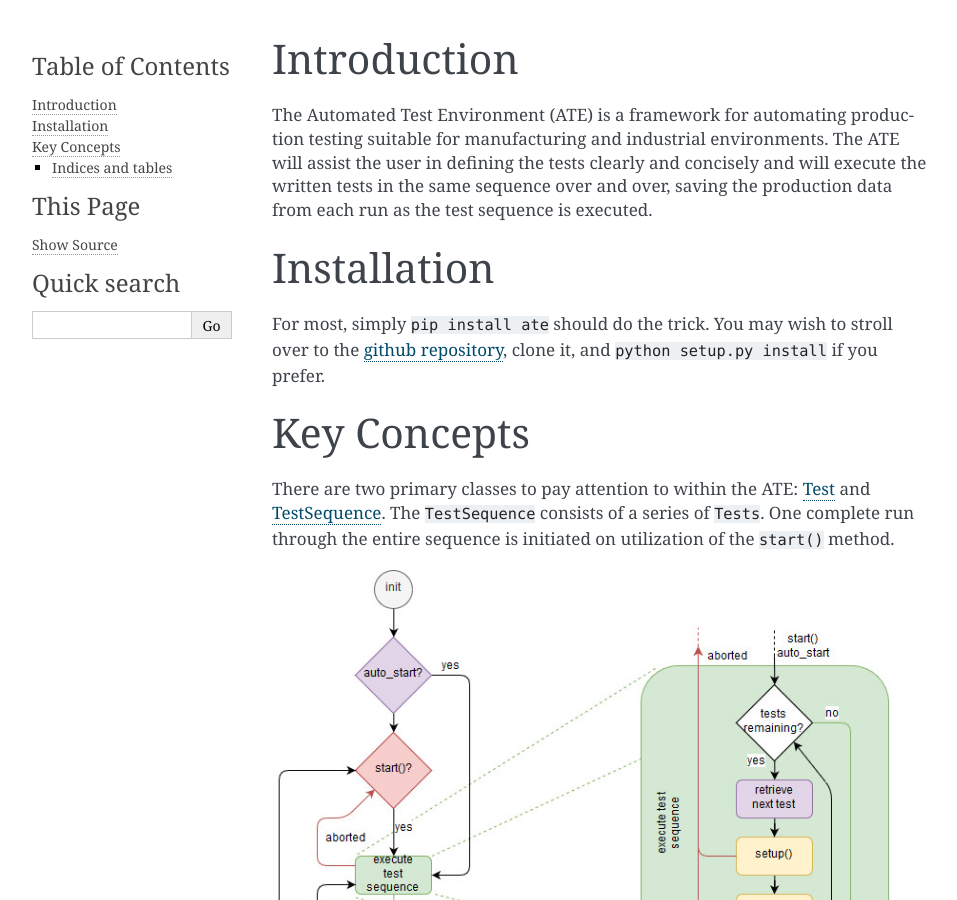
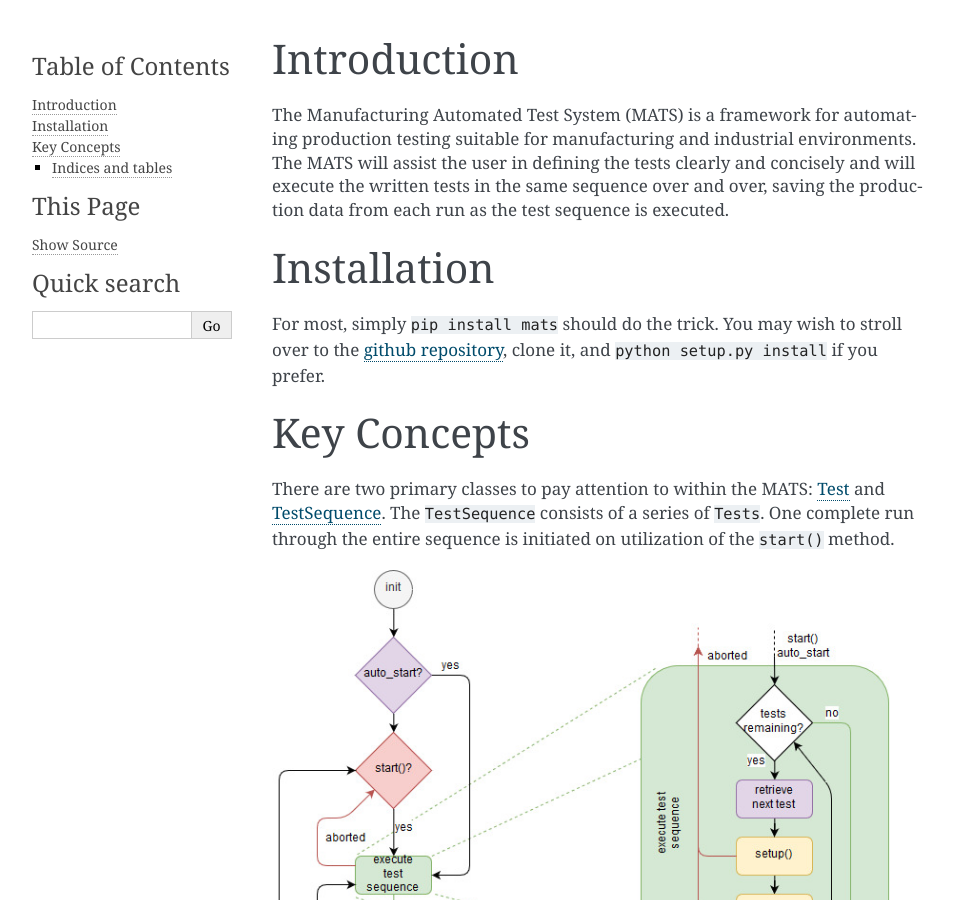
Before and after one commit to slightlynybbled/mats, a Sphinx documentation site: the page built from docs/source/index.rst, in a window 1280 px wide and 900 px high. Shown: the whole window, without its empty margins (148-1105 px from the left). Built offline with Sphinx 7.4.7, drawn with Linux system fonts in a browser that asks for light colours.

Commit message:
Refactoring "ATE" into "MATS"

```diff
--- a/docs/source/conf.py
+++ b/docs/source/conf.py
@@ -19,7 +19,7 @@ sys.path.insert(0, os.path.abspath('../../'))
 
 # -- Project information -----------------------------------------------------
 
-project = 'Automated Test Environment'
+project = 'Manufacturing Automated Test System'
 copyright = '2019, Jason R. Jones'
 author = 'Jason R. Jones'
 
@@ -107,7 +107,7 @@ html_static_path = ['_static']
 # -- Options for HTMLHelp output ---------------------------------------------
 
 # Output file base name for HTML help builder.
-htmlhelp_basename = 'atedoc'
+htmlhelp_basename = 'matsdoc'
 
 
 # -- Options for LaTeX output ------------------------------------------------
@@ -134,7 +134,7 @@ latex_elements = {
 # (source start file, target name, title,
 #  author, documentclass [howto, manual, or own class]).
 latex_documents = [
-    (master_doc, 'ate.tex', 'ate Documentation',
+    (master_doc, 'mats.tex', 'mats Documentation',
      'Jason R. Jones', 'manual'),
 ]
 
@@ -144,7 +144,7 @@ latex_documents = [
 # One entry per manual page. List of tuples
 # (source start file, name, description, authors, manual section).
 man_pages = [
-    (master_doc, 'ate', 'ate Documentation',
+    (master_doc, 'mats', 'mats Documentation',
      [author], 1)
 ]
 
@@ -155,8 +155,8 @@ man_pages = [
 # (source start file, target name, title, author,
 #  dir menu entry, description, category)
 texinfo_documents = [
-    (master_doc, 'ate', 'ate Documentation',
-     author, 'ate', 'One line description of project.',
+    (master_doc, 'mats', 'mats Documentation',
+     author, 'mats', 'One line description of project.',
      'Miscellaneous'),
 ]
 
--- a/docs/source/index.rst
+++ b/docs/source/index.rst
@@ -1,29 +1,29 @@
 Introduction
 --------------
 
-The Automated Test Environment (ATE) is a framework for automating production testing suitable for manufacturing and
-industrial environments.  The ATE will assist the user in defining the tests clearly and concisely and will execute the
+The Manufacturing Automated Test System (MATS) is a framework for automating production testing suitable for manufacturing and
+industrial environments.  The MATS will assist the user in defining the tests clearly and concisely and will execute the
 written tests in the same sequence over and over, saving the production data from each run as the test sequence
 is executed.
 
 Installation
 --------------
 
-For most, simply ``pip install ate`` should do the trick.  You may wish to stroll over to the
-`github repository <https://github.com/slightlynybbled/ate>`_, clone it, and ``python setup.py install`` if you prefer.
+For most, simply ``pip install mats`` should do the trick.  You may wish to stroll over to the
+`github repository <https://github.com/slightlynybbled/mats>`_, clone it, and ``python setup.py install`` if you prefer.
 
 Key Concepts
 ------------
 
-There are two primary classes to pay attention to within the ATE:
-:ref:`classes_ate_test` and :ref:`classes_ate_testsequence`.  The ``TestSequence``
+There are two primary classes to pay attention to within the MATS:
+:ref:`classes_mats_test` and :ref:`classes_mats_testsequence`.  The ``TestSequence``
 consists of a series of ``Tests``.  One complete run through the entire sequence
 is initiated on utilization of the ``start()`` method.
 
 .. image:: _static/flow-diagram.jpg
 
 After each test sequence is completed, then there is an opportunity to save data using the
-:ref:`classes_ate_archivemanager` or other object that implements the same ``save()`` method.
+:ref:`classes_mats_archivemanager` or other object that implements the same ``save()`` method.
 
 .. toctree::
    :maxdepth: 2
--- a/docs/source/pages/contribution_guidelines.rst
+++ b/docs/source/pages/contribution_guidelines.rst
@@ -61,4 +61,4 @@ Run all tests using::
 
 Then run the style checker using::
 
-    $> flake8 ate
+    $> flake8 mats
--- a/docs/source/pages/guided-test-development.rst
+++ b/docs/source/pages/guided-test-development.rst
@@ -60,9 +60,9 @@ tests that we wish to execute, but not necessarily the order.
 
 Within ``automated_tests.py``, we create our tests.
 
-First, we import ``ate.Test`` and subclass our custom tests::
+First, we import ``mats.Test`` and subclass our custom tests::
 
-    from ate import Test
+    from mats import Test
 
     class CommunicationTest(Test):
         def __init__(self):
```
Also changed, not shown: docs/source/pages/classes.rst (+6 -6 lines), docs/source/pages/examples.rst (+5 -5 lines), setup.py (+4 -4 lines).
